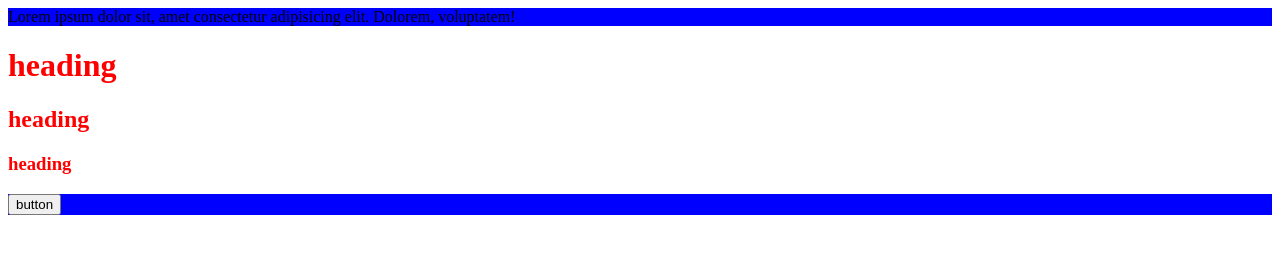
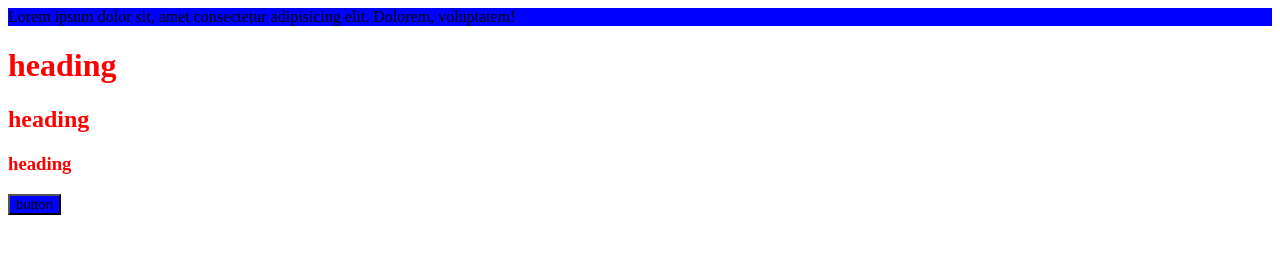
Before and after one commit to shahidthaha05/task1, a plain HTML site: page index.html in a window 1280 px wide. Drawn offline with Linux system fonts and the light colour scheme.

Commit message:
button changed

```diff
--- a/index.html
+++ b/index.html
@@ -5,7 +5,7 @@
     </head>
     <body>
         <style>
-            .Button{
+            #Button{
                 background-color: blue;
             }
         </style>
@@ -15,8 +15,10 @@
         <div class="heading"> <h2> heading </h2></div>
         <div class="heading"> <h3> heading </h3></div>
 
-        <div class="Button"><button>button </button></div>
-        <div style="background-color:pink;"></div>
+
+        <button id="Button">button</button>
+
+
 
 
     </body>
--- a/style.css
+++ b/style.css
@@ -6,6 +6,6 @@
     color: red;
 }
 
-.Button {
+#Button {
     background-color: green;
 }
```
